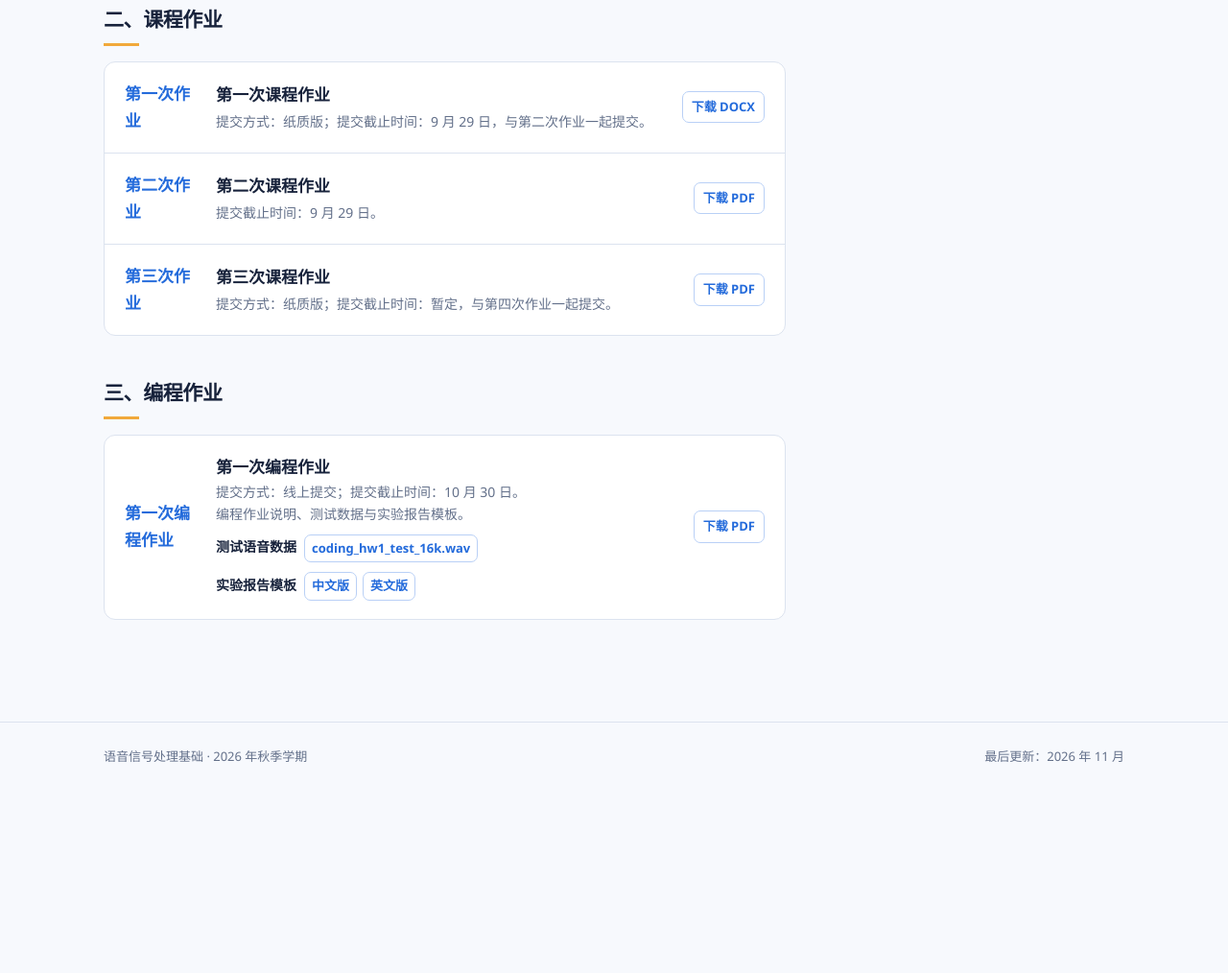
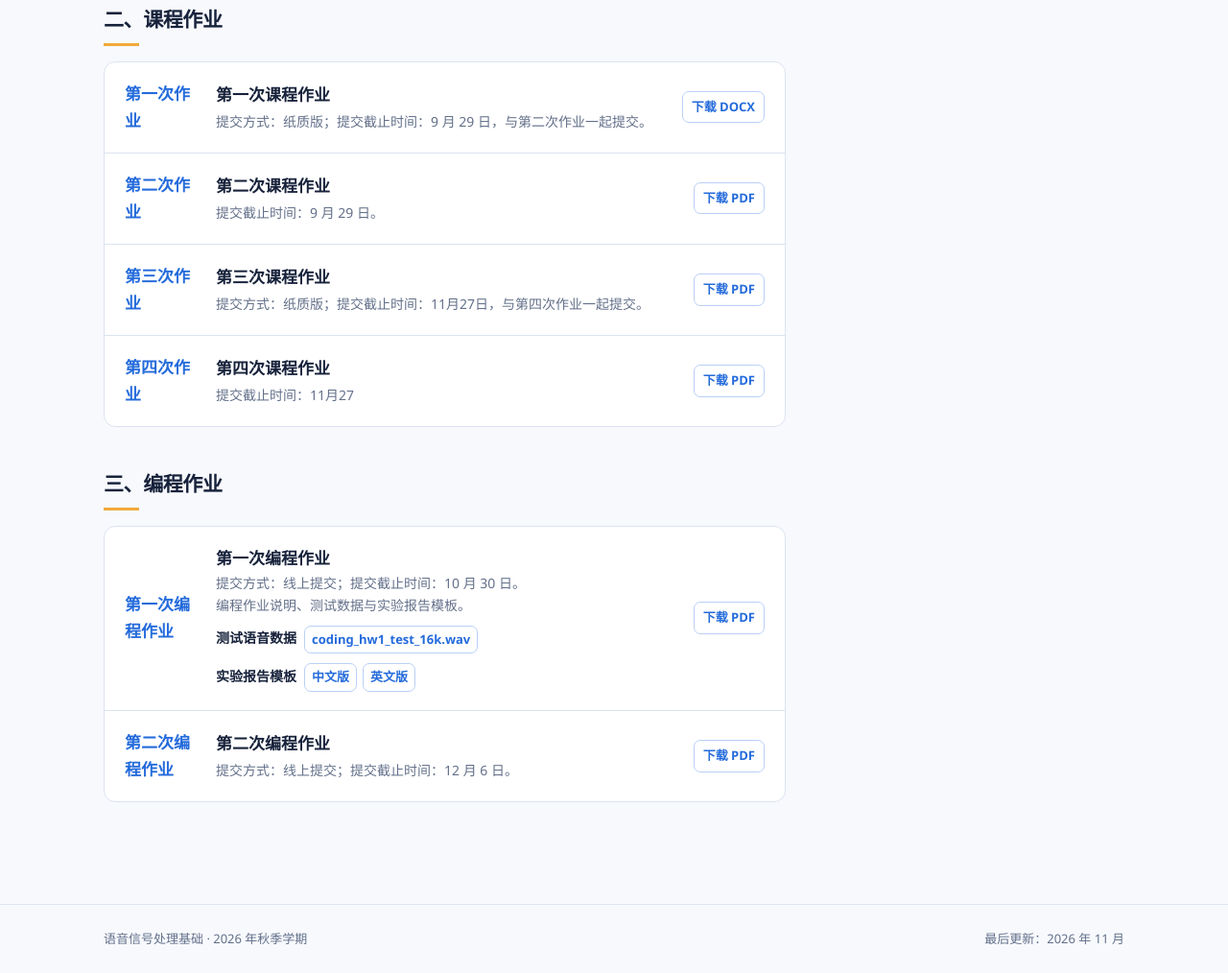
Before and after one commit to ParadoxYPY/USTC_SSP2026, a plain HTML site: page index.html in a window 1280 px wide. Shown: the part 1866-2880 px from the top of the page at 96% size. Before the commit the page ends 2690 px from the top, so only its background shows below. Drawn offline with Linux system fonts and the light colour scheme.

Commit message:
Add files via upload

```diff
--- a/index.html
+++ b/index.html
@@ -66,10 +66,12 @@
       <section id="homework"><h2>二、课程作业</h2><div class="schedule">
         <article class="class"><div class="date">第一次作业</div><div><h3>第一次课程作业</h3><p>提交方式：纸质版；提交截止时间：9 月 29 日，与第二次作业一起提交。</p></div><a class="file" href="https://github.com/ParadoxYPY/USTC_SSP2026/releases/download/course-materials-2026/homework1.docx" download>下载 DOCX</a></article>
         <article class="class"><div class="date">第二次作业</div><div><h3>第二次课程作业</h3><p>提交截止时间：9 月 29 日。</p></div><a class="file" href="https://github.com/ParadoxYPY/USTC_SSP2026/releases/download/course-materials-2026/HW2.pdf" download>下载 PDF</a></article>
-        <article class="class"><div class="date">第三次作业</div><div><h3>第三次课程作业</h3><p>提交方式：纸质版；提交截止时间：暂定，与第四次作业一起提交。</p></div><a class="file" href="https://github.com/ParadoxYPY/USTC_SSP2026/releases/download/course-materials-2026/HW3.pdf" download>下载 PDF</a></article>
+        <article class="class"><div class="date">第三次作业</div><div><h3>第三次课程作业</h3><p>提交方式：纸质版；提交截止时间：11月27日，与第四次作业一起提交。</p></div><a class="file" href="https://github.com/ParadoxYPY/USTC_SSP2026/releases/download/course-materials-2026/HW3.pdf" download>下载 PDF</a></article>
+        <article class="class"><div class="date">第四次作业</div><div><h3>第四次课程作业</h3><p>提交截止时间：11月27</p></div><a class="file" href="https://github.com/ParadoxYPY/USTC_SSP2026/releases/download/course-materials-2026/HW4.pdf" download>下载 PDF</a></article>
       </div></section>
       <section id="programming"><h2>三、编程作业</h2><div class="schedule">
         <article class="class"><div class="date">编程作业 1</div><div class="supplement-list"><div><h3>编程作业 1</h3><p>编程作业说明、测试数据与实验报告模板。</p></div><p><strong>测试语音数据</strong><span class="inline-files"><a class="file" href="https://github.com/ParadoxYPY/USTC_SSP2026/releases/download/course-materials-2026/coding_hw1_test_16k.wav" download>coding_hw1_test_16k.wav</a></span></p><p><strong>实验报告模板</strong><span class="inline-files"><a class="file" href="https://github.com/ParadoxYPY/USTC_SSP2026/releases/download/course-materials-2026/experiment_report_format_Chinese.doc" download>中文版</a><a class="file" href="https://github.com/ParadoxYPY/USTC_SSP2026/releases/download/course-materials-2026/experiment_report_format_English.doc" download>英文版</a></span></p></div><a class="file" href="https://github.com/ParadoxYPY/USTC_SSP2026/releases/download/course-materials-2026/coding_hw1.pdf" download>下载 PDF</a></article>
+        <article class="class"><div class="date">第二次编程作业</div><div><h3>第二次编程作业</h3><p>提交方式：线上提交；提交截止时间：12 月 6 日。</p></div><a class="file" href="https://github.com/ParadoxYPY/USTC_SSP2026/releases/download/course-materials-2026/coding_hw2.pdf" download>下载 PDF</a></article>
       </div></section>
     </div>
     <aside id="info"><div class="side-card"><h3>授课教师</h3><ul><li>凌震华<br><span class="contact">zhling@ustc.edu.cn</span><br>西区科技实验楼语音及语言信息处理国家工程实验室 503 室<br>高新校区 1 号学科楼 B507</li><li>杜俊<br><span class="contact">jundu@ustc.edu.cn</span><br>西区科技实验楼语音及语言信息处理国家工程实验室 502 室</li></ul></div><div class="side-card"><h3>助教</h3><ul><li>彭彦涵<br><span class="contact">pengyanhan@mail.ustc.edu.cn</span></li><li>冯其乐<br><span class="contact">fengqile@mail.ustc.edu.cn</span></li></ul></div><div class="side-card"><h3>课程信息</h3><p><strong>QQ群：1108420405</strong><br>请入群后将昵称修改为“实名+学号”。</p><p style="margin-top:10px"><strong>上课地点及时间</strong><br>GT-B111：2(6,7)；5(6,7)</p></div></aside>
```
